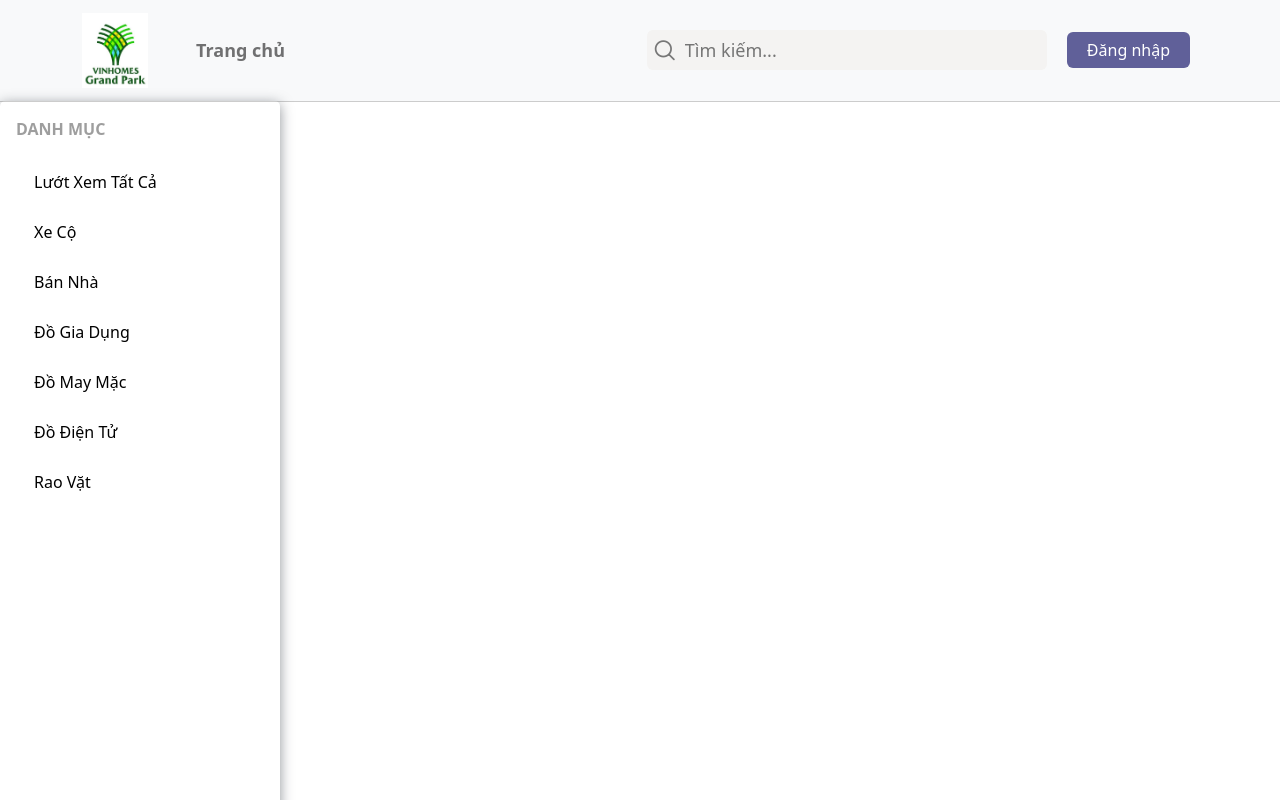
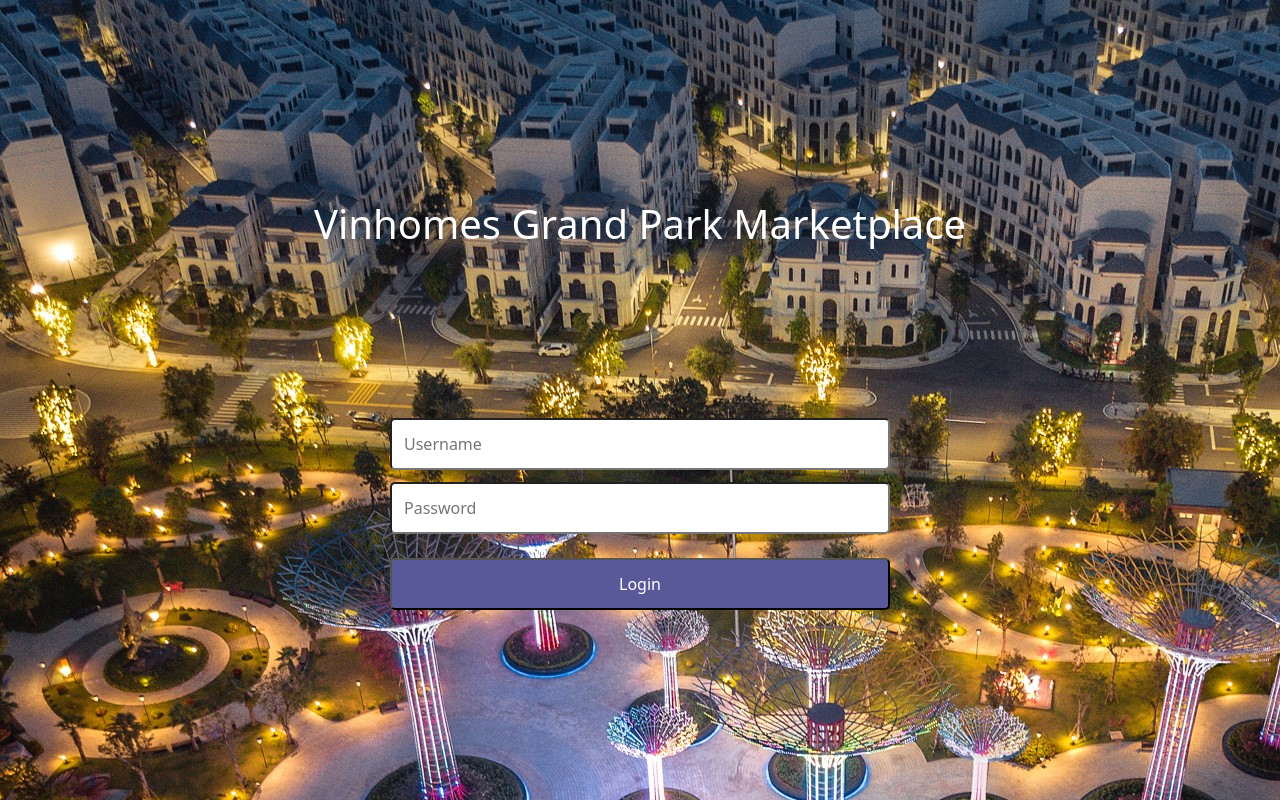
Before and after one commit to se140718-dacdat/SWD391, a React (Create React App) app in the folder frontend/: page /login in a window 1280 px wide. Built offline with nearby package versions, Linux system fonts and the light colour scheme; the HTML template or start-up script is replaced by a standard one.

Commit message:
init product page

```diff
--- a/frontend/src/App.css
+++ b/frontend/src/App.css
@@ -2,8 +2,29 @@
     --white-color: #fff;
     --black-color: #000;
     --primary-color: #F27229;
-    --primary-button: #606099;
+    --primary-button: #595999;
+    --primary-button-hover: #606099;
     --primary-bar: #f4f3f2;
+}
+
+.left-side {
+    z-index: 14;
+    width: 280px;
+    height: 100%;
+    padding: 16px;
+    position: fixed;
+    box-shadow: 0 3px 13px 0 rgba(32, 40, 49, 0.5);
+    margin-top: 101px;
+    border-radius: 5px;
+}
+.right-side {
+    z-index: 1;
+    position: absolute;
+    width: calc(100% - 280px);
+    height: calc(100vh);
+    margin-left: 280px;
+    margin-top: 102px;
+    padding: 32px 80px 0 80px;
 }
 
 #App {
@@ -20,3 +41,8 @@
     text-decoration: none;
     color: var(--black-color);
 }
+
+.border {
+    border: 1px #ccc;
+    border-radius: 10px;
+}
--- a/frontend/src/App.tsx
+++ b/frontend/src/App.tsx
@@ -5,23 +5,33 @@
 import AdminHeader from './components/modules/pagecomponents/Admin/AdminHeader/AdminHeader';
 import Header from './components/modules/pagecomponents/Header/Header';
 import Menu from './components/modules/pagecomponents/Menu/Menu';
-import Main from './components/pages/Admin/Main';
+import Main from './components/pages/Product/Main';
+import Login from './components/pages/Login/Login';
+import Product from './components/pages/Product/Product';
 function App() {
-  const [user, setUser] = useState(0);
+  const [user, setUser] = useState(1);
   return (
     <div id="App">
       <BrowserRouter>
         {(() => {
           switch (user) {
             case 0:
-              return <Header />;
+                return <Login />;
             case 1:
+              return (
+              <div>
+                <Header />
+                      <Menu />
+                </div>);
+
+            case 2:
               return <AdminHeader />;
           }
         })()}
-        <Menu />
         <Routes>
+          <Route path='/login' element={<Login />}></Route>
           <Route path='/' element={<Main />}></Route>
+          <Route path='/product' element={<Product />}></Route>
         </Routes>
       </BrowserRouter>
 
--- a/frontend/src/components/modules/pagecomponents/Header/Header.tsx
+++ b/frontend/src/components/modules/pagecomponents/Header/Header.tsx
@@ -36,12 +36,12 @@
                             <input type="search" className="search-bar" placeholder='Tìm kiếm...' />
                         </Nav>
                         <Nav>
-                            <Nav.Link href="#"><Button className="btn-primary-color" variant="primary" onClick={handleShow}>Đăng nhập</Button></Nav.Link>
+                            <Nav.Link href="/login"><Button className="btn-primary-color" variant="primary">Đăng nhập</Button></Nav.Link>
                         </Nav>
                     </Navbar.Collapse>
                 </Container>
             </Navbar>
-            <Modal show={show} onHide={handleClose}>
+            {/* <Modal show={show} onHide={handleClose}>
                 <Modal.Header closeButton>
                     <Modal.Title>Login</Modal.Title>
                 </Modal.Header>
@@ -73,7 +73,7 @@
                         Login
                     </Button>
                 </Modal.Footer>
-            </Modal>
+            </Modal> */}
         </div>
     );
 }
--- a/frontend/src/components/modules/pagecomponents/Menu/Menu.css
+++ b/frontend/src/components/modules/pagecomponents/Menu/Menu.css
@@ -1,13 +1,4 @@
-#Menu {
-    z-index: 14;
-    width: 280px;
-    height: 100%;
-    padding: 16px;
-    position: fixed;
-    box-shadow: 0 3px 13px 0 rgba(32, 40, 49, 0.5);
-    margin-top: 101px;
-    border-radius: 5px;
-}
+
 
 #Menu .menu-title {
     text-transform: uppercase;
--- a/frontend/src/components/modules/pagecomponents/Menu/Menu.tsx
+++ b/frontend/src/components/modules/pagecomponents/Menu/Menu.tsx
@@ -25,7 +25,7 @@
     ];
 
     return (
-        <div id="Menu">
+        <div id="Menu" className='left-side'>
             <div className="menu-container">
                 <p className="menu-title">Danh mục</p>
                 <ul className="menu-list">
--- /dev/null
+++ b/frontend/src/components/pages/Login/Login.css
@@ -0,0 +1,43 @@
+#Login {
+    z-index: 20;
+    position: absolute;
+    background-image: url("../../../../public/images/background.jpg");
+    width: 100vw;
+    height: 100vh;
+    display: flex;
+    justify-content: center;
+    flex-wrap: wrap;
+
+}
+
+#Login .login-title {
+    margin-top: 200px;
+    width: 100%;
+    text-align: center;
+    align-items: center;
+    color: var(--white-color);
+    height: 20px;
+}
+#Login .login-form {
+    align-items: center;
+}
+#Login input {
+    display: block;
+}
+
+#Login .login-input,
+#Login .btn-login {
+    margin: 12px 12px;
+    width: 500px;
+    border-radius: 5px;
+    padding: 12px 12px;
+}
+
+#Login .btn-login {
+  background-color: var(--primary-button);
+  color: var(--white-color);
+}
+
+#Login .btn-login:hover {
+    background-color: var(--primary-button-hover);
+}
--- /dev/null
+++ b/frontend/src/components/pages/Login/Login.tsx
@@ -0,0 +1,17 @@
+import "./Login.css";
+
+
+const Login: React.FC = props => {
+    return(
+        <div id="Login">
+            <h1 className="login-title">Vinhomes Grand Park Marketplace</h1>
+            <form className="login-form">
+                <input type="text" className="login-input" placeholder="Username" />
+                <input type="text" className="login-input" placeholder="Password"/>
+                <button className="btn-login">Login</button>
+            </form>
+        </div>
+    );
+}
+
+export default Login;
--- a/frontend/src/components/pages/Admin/Main.css
+++ b/frontend/src/components/pages/Product/Main.css
@@ -1,12 +1,4 @@
-#Main {
-    z-index: 1;
-    position: absolute;
-    width: calc(100% - 280px);
-    height: calc(100vh);
-    margin-left: 280px;
-    margin-top: 102px;
-    padding: 32px 80px 0 80px;
-}
+
 
 #Main .nav-title {
     margin: 24px 0;
--- a/frontend/src/components/pages/Admin/Main.tsx
+++ b/frontend/src/components/pages/Product/Main.tsx
@@ -3,7 +3,7 @@
 
 const Main: React.FC = props => {
     return (
-        <div id="Main">
+        <div id="Main" className="right-side">
             <div className="nav">
                 <a className="link">Trang chủ</a>&nbsp;/&nbsp;<a className="link">Xem tất cả</a>
             </div>
@@ -18,7 +18,7 @@
             </div>
             <ul className="products">
                 <li className="item">
-                    <a href="/item" className="item-information">
+                    <a href="/product" className="item-information">
                         <img src="https://demos.buddyboss.com/online-communities/wp-content/sandbox64720-uploads/2019/05/swim-trunk.png" alt="" />
                         <h2 className="item-title">Classic swim trunk</h2>
                         <span className="item-price">$150.0</span>
--- /dev/null
+++ b/frontend/src/components/pages/Product/Product.css
@@ -0,0 +1,71 @@
+#Product .product-type {
+    display: flex;
+}
+
+#Product .product-img {
+
+}
+
+#Product .product-img img {
+    border-radius: 10px 0 0 10px;
+    width: 600px;
+    height: 600px;
+}
+
+#Product .product-summary {
+    padding: 2em 2% 0 4%;
+    border: 1px #ccc;
+}
+
+#Product .product-name {
+    line-height: 2rem;
+    font-weight: bold;
+    text-transform: capitalize;
+}
+
+#Product .product-price {
+    font-weight: 500;
+    font-size: 1.25rem;
+    margin: 24px 0;
+}
+
+#Product .btn-addtocart {
+    margin: 24px 0;
+    background-color: var(--primary-button);
+    padding: 8px 32px;
+    color: var(--white-color);
+    text-transform: capitalize;
+    border: none;
+    border-radius: 8px;
+}
+
+#Product h4 {
+    font-size: 12px;
+    border-bottom: 1px solid #ccc;
+    margin: 4px 0;
+}
+
+#Product .category-wrapper .product-att,
+#Product .tag-wrapper .product-att {
+    color: var(--primary-color);
+}
+
+#Product .availability-wrapper .product-att {
+    color: #77a464;
+}
+
+#Product .product-information {
+    color: #aaaaaa;
+    font-weight: 400;
+    font-size: 0.9rem;
+}
+#Product .product-information > span {
+    display: flex;
+    align-items: center;
+    flex-flow: wrap;
+    margin: 8px 0;
+}
+
+#Product .product-att-title {
+    width: 40%;
+}
--- /dev/null
+++ b/frontend/src/components/pages/Product/Product.tsx
@@ -0,0 +1,50 @@
+import "./Product.css";
+
+const Product: React.FC = props => {
+    return (
+        <div id="Product" className="right-side">
+            <div className="nav">
+                <a className="link">Trang chủ</a>&nbsp;/&nbsp;<a className="link">Xem tất cả</a>
+            </div>
+            <div className="border">
+
+            <div className="product-type">
+                <div className="product-img">
+                    <img src="https://demos.buddyboss.com/online-communities/wp-content/sandbox64720-uploads/2019/05/swim-trunk.png" alt="" />
+                </div>
+                <div className="product-summary">
+                    <h1 className="product-name">classic swim trunk</h1>
+                    <div className="product-price">$150.00</div>
+                    <div className="product-description">Swimmer Red 4 Way Stretch 13”</div>
+                    <button className="btn-addtocart">add to cart</button>
+                    <h4>SPECS</h4>
+                    <div className="product-information">
+                        <span className="dimensions-wrapper">
+                            <span className="product-att-title">Dimensions:</span>
+                            <span className="product-att">16 × 9 × 13 in</span>
+                        </span>
+                        <span className="sku-wrapper">
+                            <span className="product-att-title">SKU:</span>
+                            <span className="product-att">HDGHR275JGD</span>
+                        </span>
+                        <span className="category-wrapper">
+                            <span className="product-att-title">Category:</span>
+                            <span className="product-att">Uncategoried</span>
+                        </span>
+                        <span className="tag-wrapper">
+                            <span className="product-att-title">Tag:</span>
+                            <span className="product-att">Swimming wear</span>
+                        </span>
+                        <span className="availability-wrapper">
+                            <span className="product-att-title">Availability:</span>
+                            <span className="product-att">120 in stock</span>
+                        </span>
+                    </div>
+                </div>
+            </div>
+            </div>
+        </div>
+    )
+}
+
+export default Product;
```
Also changed, not shown: frontend/public/images/background.jpg (added).
